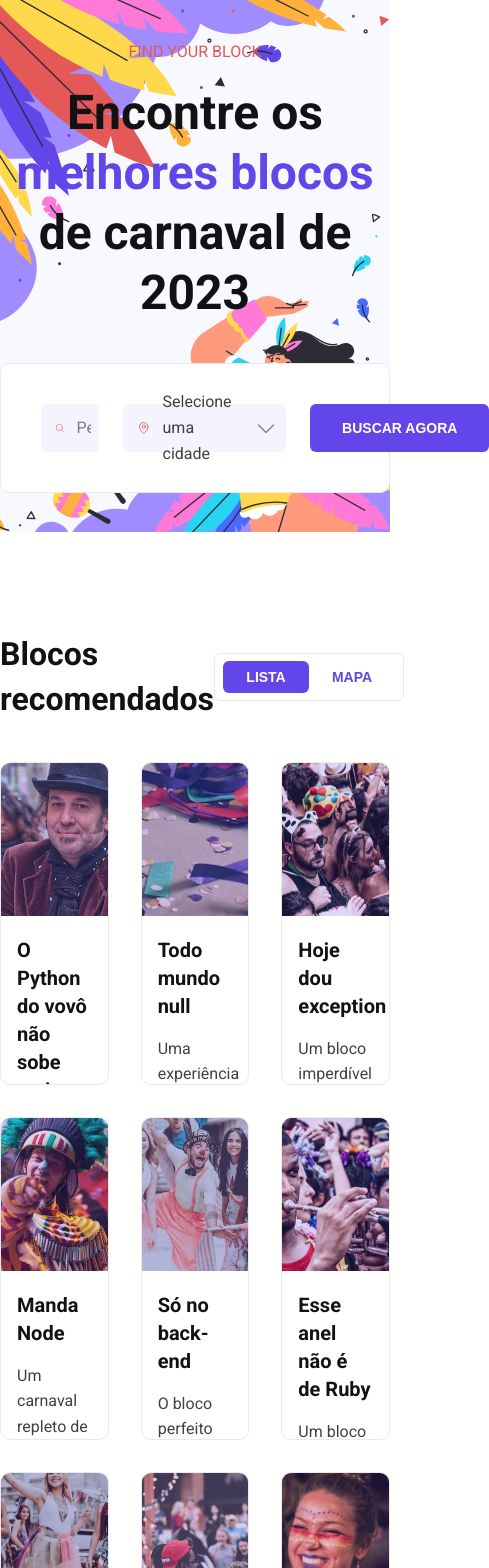
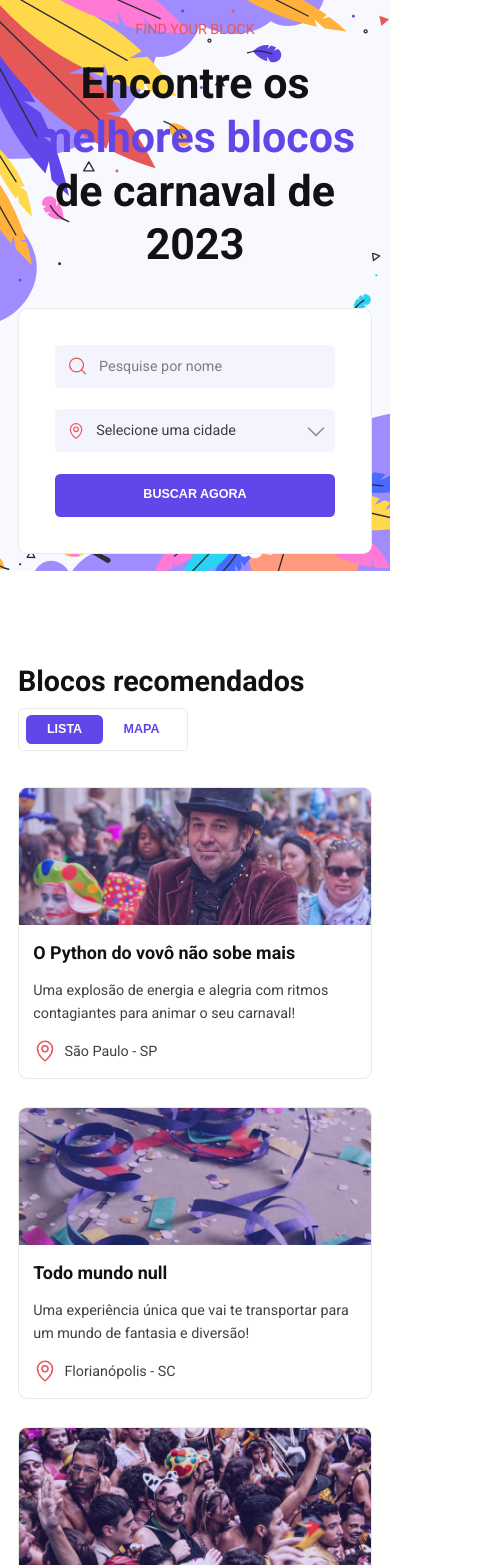
Before and after one commit to BrunoPdSilva/BoraCodar, a React (Vite) app in the folder desafio-07/: page / in a window 390 px wide. Shown: the top 1568 px of the page, 489 px wide, since content can reach past the window. Built offline with nearby package versions, Linux system fonts and the light colour scheme.

Commit message:
:iphone: Desafio 07 - Responsividade adicionada

```diff
--- a/desafio-07/src/components/Card.tsx
+++ b/desafio-07/src/components/Card.tsx
@@ -10,8 +10,10 @@ export function Card({ block }: Props) {
       <img src={block.img} alt="Imagem do bloco" />
 
       <div className="details">
-        <h3>{block.title}</h3>
-        <p>{block.description}</p>
+        <div>
+          <h3>{block.title}</h3>
+          <p>{block.description}</p>
+        </div>
 
         <div className="local">
           <MapPin size={24} color="#e45858" />
--- a/desafio-07/src/data/blocksData.ts
+++ b/desafio-07/src/data/blocksData.ts
@@ -62,7 +62,7 @@ export const blocksData = [
     img: img07,
     title: 'Pimenta no C# dos outros é refresco',
     description:
-      'Prepare-se para uma explosão de cores, ritmos e emoções. Esse bloco vai agitar o seu carnaval!',
+      'Prepare-se para uma explosão de cores, ritmos e emoções!',
     local: 'Rio de Janeiro - RJ',
   },
   {
--- a/desafio-07/src/sass/_blocos.scss
+++ b/desafio-07/src/sass/_blocos.scss
@@ -3,13 +3,16 @@
 .blocos {
   max-width: 121.6rem;
   width: 100%;
-  padding-block: 10rem;
+  padding: 10rem 2rem;
+
 
   margin-inline: auto;
 
   .section-header {
     display: flex;
     justify-content: space-between;
+    gap: .8rem;
+    flex-wrap: wrap;
     align-items: center;
 
     margin-bottom: 4rem;
@@ -56,17 +59,19 @@
   .cards {
     display: grid;
     grid-template-columns: repeat(3, 1fr);
-    grid-template-rows: repeat(3, 32.3rem);
     gap: 3.2rem;
 
     .card {
+
       width: 100%;
-      height: 100%;
 
       background: $white;
       border-radius: 1rem;
       border: .1rem solid $stroke;
       overflow: hidden;
+
+      display: grid;
+      grid-template-rows: 15.3rem 1fr;
 
       img {
         width: 100%;
@@ -79,7 +84,14 @@
 
         display: flex;
         flex-direction: column;
+        justify-content: space-between;
         gap: 1.6rem;
+
+        div:nth-child(1) {
+          display: flex;
+          flex-direction: column;
+          gap: 1.6rem;
+        }
       }
 
       .local {
@@ -90,3 +102,15 @@
     }
   }
 }
+
+@media (max-width: 1000px) {
+  .cards {
+    grid-template-columns: repeat(2, 1fr) !important;
+  }
+}
+
+@media (max-width: 620px) {
+  .cards {
+    grid-template-columns: 1fr !important;
+  }
+}
--- a/desafio-07/src/sass/_header.scss
+++ b/desafio-07/src/sass/_header.scss
@@ -1,7 +1,7 @@
 @import '_variables';
 
 header {
-  height: 53.2rem;
+  min-height: 53.2rem;
 
   display: flex;
   justify-content: center;
@@ -58,6 +58,7 @@ header {
       padding: 4rem;
 
       display: flex;
+      justify-content: center;
       gap: 2.4rem;
 
       background: $white;
@@ -149,3 +150,13 @@ header {
     }
   }
 }
+
+@media (max-width: 860px) {
+  form {
+    flex-direction: column;
+
+    .input-group {
+      max-width: none !important;
+    }
+  }
+}
--- a/desafio-07/src/sass/main.scss
+++ b/desafio-07/src/sass/main.scss
@@ -60,3 +60,9 @@ button {
 
   cursor: pointer;
 }
+
+@media(max-width: 640px) {
+  :root {
+    font-size: 56%;
+  }
+}
```
